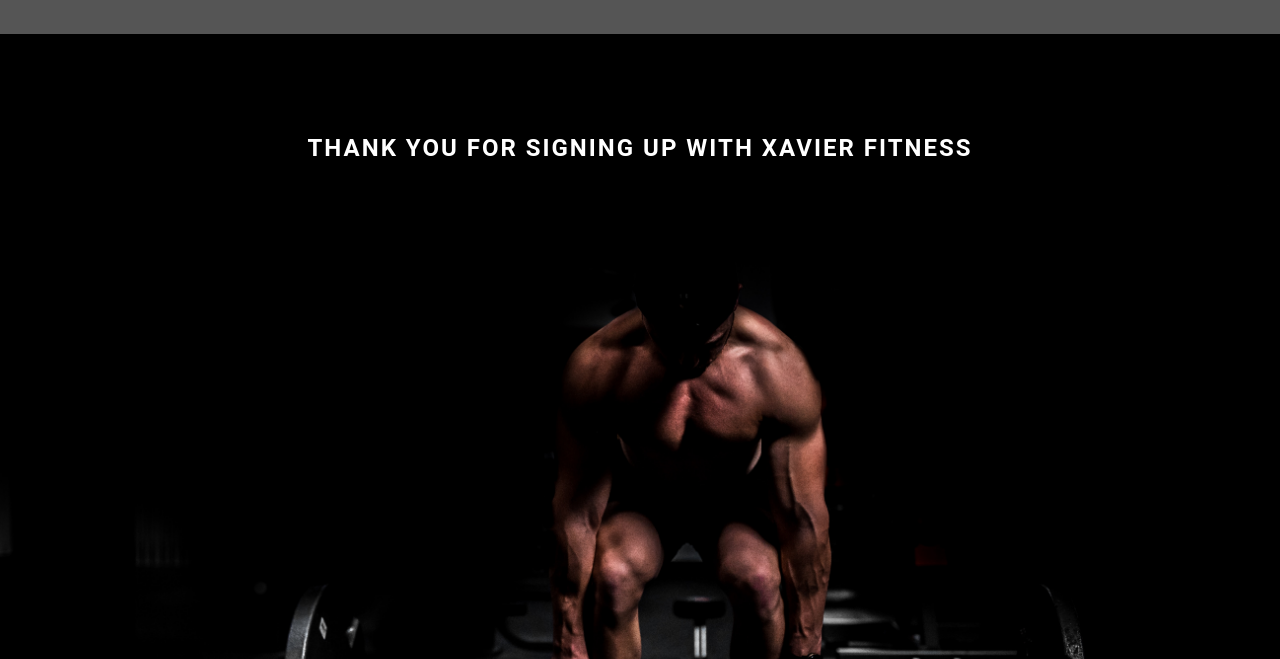
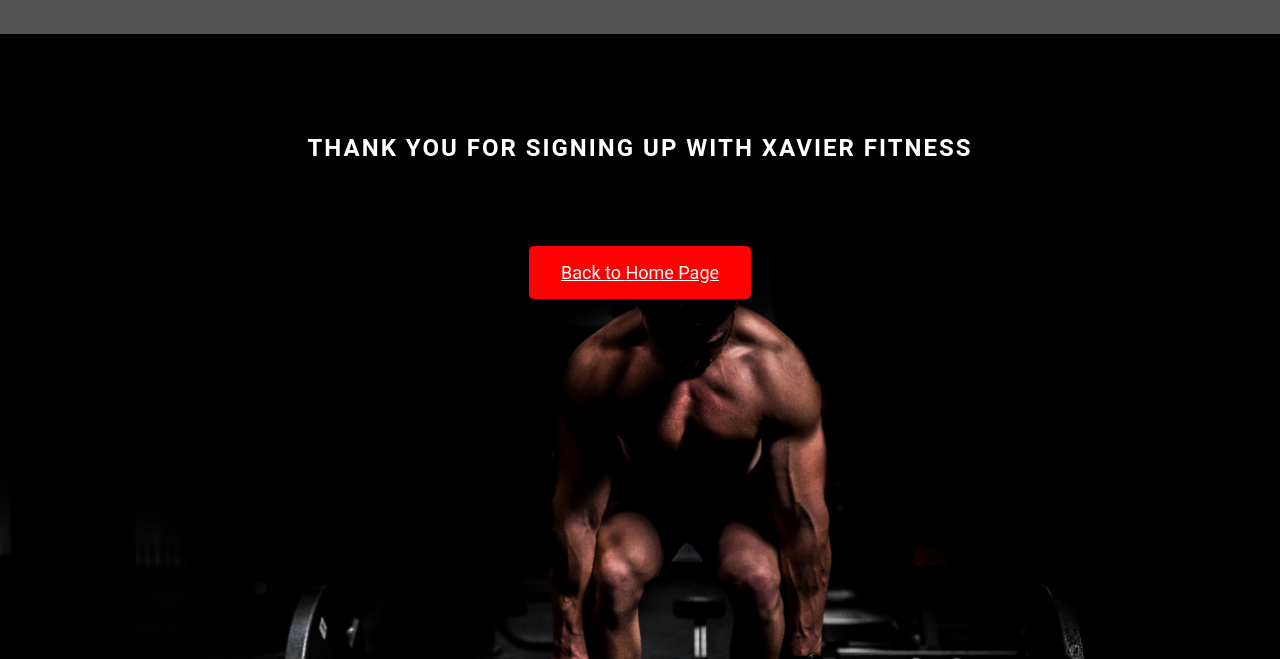
Before and after one commit to mcneilafegbah/Xavier-Fitness, a plain HTML site: page confirmation.html in a window 1280 px wide. Shown: the part 141-800 px from the top of the page. Drawn offline with Linux system fonts and the light colour scheme.

```diff
--- a/assets/css/style.css
+++ b/assets/css/style.css
@@ -506,12 +506,13 @@
     background-size: cover;
     background-position: center;
     height: 900px;
+    text-align: center;
 }
 
 .confirm h2 {
     color: white;
     padding-top: 100px;
-    text-align: center;
+    padding-bottom: 100px;
 
 }
 
--- a/confirmation.html
+++ b/confirmation.html
@@ -32,6 +32,7 @@
     </section>
     <section class="confirm">
       <h2>THANK YOU FOR SIGNING UP WITH XAVIER FITNESS</h2>
+      <a href="index.html" class="btn-join">Back to Home Page</a>
     </section>
     <footer>
       <div>
```
Also changed, not shown: assets/images/nav.PNG (added).
